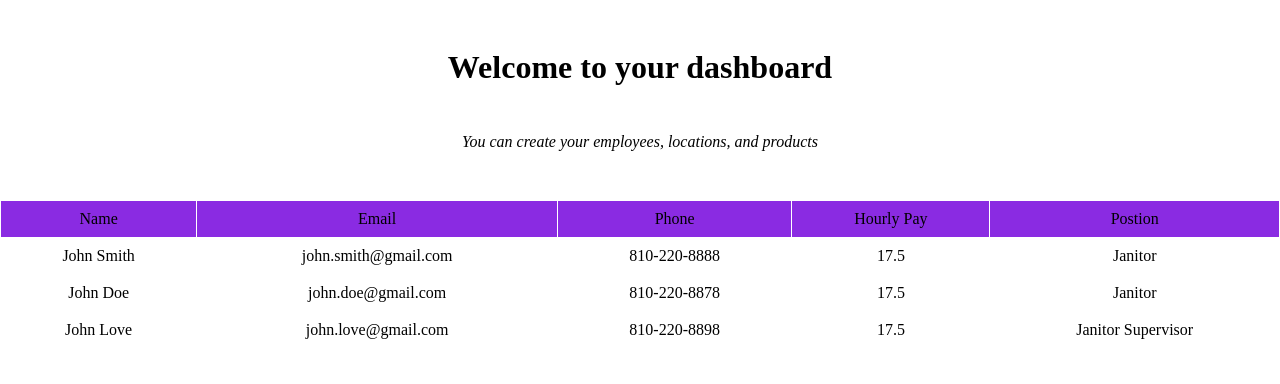
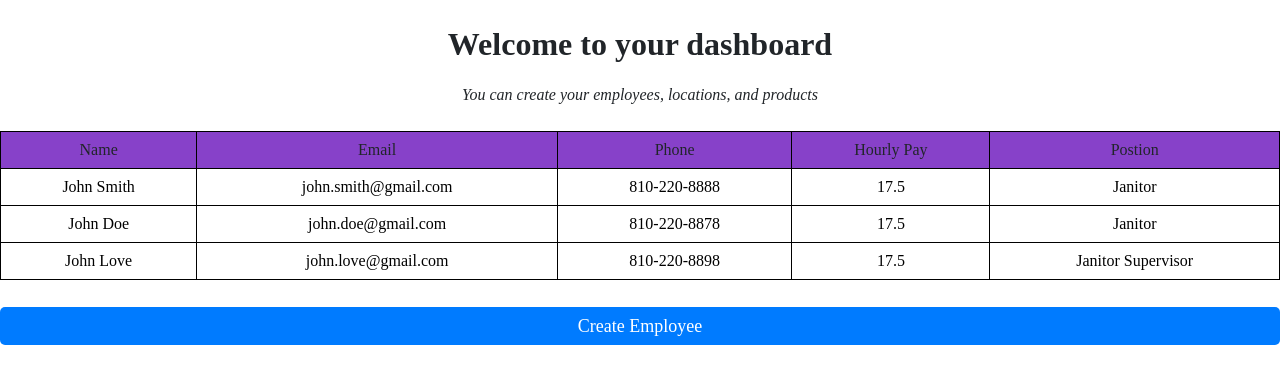
Before and after one commit to devaneyj3/cleaning_app, a Next.js app in the folder admin/: page /dashboard in a window 1280 px wide. Shown: the top 384 px of the page. Built offline with nearby package versions, Linux system fonts and the light colour scheme.

Commit message:
add modal and reactstrap

```diff
--- a/admin/next.config.js
+++ b/admin/next.config.js
@@ -1,4 +1,4 @@
 /** @type {import('next').NextConfig} */
-const nextConfig = {}
+const nextConfig = {};
 
-module.exports = nextConfig
+module.exports = nextConfig;
--- a/admin/package.json
+++ b/admin/package.json
@@ -9,6 +9,7 @@
     "lint": "next lint"
   },
   "dependencies": {
+    "@zeit/next-css": "^1.0.1",
     "eslint": "8.45.0",
     "eslint-config-next": "13.4.10",
     "next": "13.4.10",
--- a/admin/src/app/dashboard/page.js
+++ b/admin/src/app/dashboard/page.js
@@ -1,12 +1,27 @@
+"use client";
+
+import { useState } from "react";
+
 import DataTable from "@/components/table";
+
 import "./dashboard.css";
+import CustomButton from "@/components/CustomButton/CustomButton";
+
+import { Alert } from "reactstrap";
+import CustomModal from "@/components/Modal/Modal";
 
 export default function Dashboard() {
+	const [modal, setModal] = useState(false);
+
+	const toggle = () => setModal(!modal);
+
 	return (
 		<main>
 			<h1>Welcome to your dashboard</h1>
 			<p>You can create your employees, locations, and products</p>
 			<DataTable />
+			<CustomButton text="Create Employee" onClick={toggle} />
+			<CustomModal isOpen={modal} toggle={toggle} />
 		</main>
 	);
 }
--- a/admin/src/app/layout.js
+++ b/admin/src/app/layout.js
@@ -1,3 +1,4 @@
+import "bootstrap/dist/css/bootstrap.min.css";
 import "./globals.css";
 
 export const metadata = {
--- /dev/null
+++ b/admin/src/components/CustomButton/CustomButton.js
@@ -0,0 +1,10 @@
+"use client";
+import styles from "./custom.module.css";
+
+export default function CustomButton({ text, onClick }) {
+	return (
+		<button className={styles.button} onClick={onClick}>
+			{text}
+		</button>
+	);
+}
--- /dev/null
+++ b/admin/src/components/CustomButton/custom.module.css
@@ -0,0 +1,24 @@
+.button {
+	display: inline-block;
+	padding: 10px 20px;
+	font-size: 18px;
+	text-align: center;
+	text-decoration: none;
+	color: #ffffff;
+	background-color: #007bff;
+	border-radius: 5px;
+	border: none;
+	transition: all 0.5s;
+	cursor: pointer;
+	outline: none;
+}
+
+.button:hover {
+	background-color: #0056b3;
+}
+
+.button:active {
+	background-color: #003d80;
+	box-shadow: 0 5px #666666;
+	transform: translateY(4px);
+}
--- /dev/null
+++ b/admin/src/components/Modal/Modal.js
@@ -0,0 +1,31 @@
+import React, { useState } from "react";
+import { Button, Modal, ModalHeader, ModalBody, ModalFooter } from "reactstrap";
+
+function CustomModal({ isOpen, toggle }) {
+	return (
+		<div>
+			<Modal isOpen={isOpen} toggle={toggle}>
+				<ModalHeader toggle={toggle}>Modal title</ModalHeader>
+				<ModalBody>
+					Lorem ipsum dolor sit amet, consectetur adipisicing elit, sed do
+					eiusmod tempor incididunt ut labore et dolore magna aliqua. Ut enim ad
+					minim veniam, quis nostrud exercitation ullamco laboris nisi ut
+					aliquip ex ea commodo consequat. Duis aute irure dolor in
+					reprehenderit in voluptate velit esse cillum dolore eu fugiat nulla
+					pariatur. Excepteur sint occaecat cupidatat non proident, sunt in
+					culpa qui officia deserunt mollit anim id est laborum.
+				</ModalBody>
+				<ModalFooter>
+					<Button color="primary" onClick={toggle}>
+						Do Something
+					</Button>{" "}
+					<Button color="secondary" onClick={toggle}>
+						Cancel
+					</Button>
+				</ModalFooter>
+			</Modal>
+		</div>
+	);
+}
+
+export default CustomModal;
--- a/admin/src/components/table/table.module.css
+++ b/admin/src/components/table/table.module.css
@@ -8,9 +8,14 @@
 .table th,
 .table td {
 	padding: 10px;
-	border: 1px solid white;
+	border: 1px solid black;
+}
+
+.table tbody tr {
+	background-color: white;
+	color: black;
 }
 
 .table thead tr {
-	background-color: blueviolet;
+	background-color: rgb(135, 65, 201);
 }
```
Also changed, not shown: 1 other file (tests, documents, lock files or other folders).
